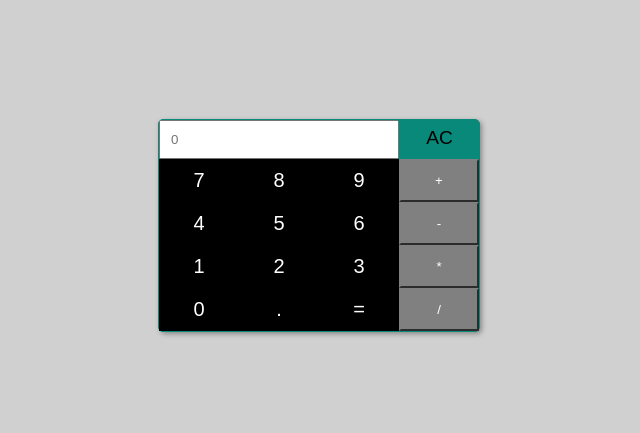
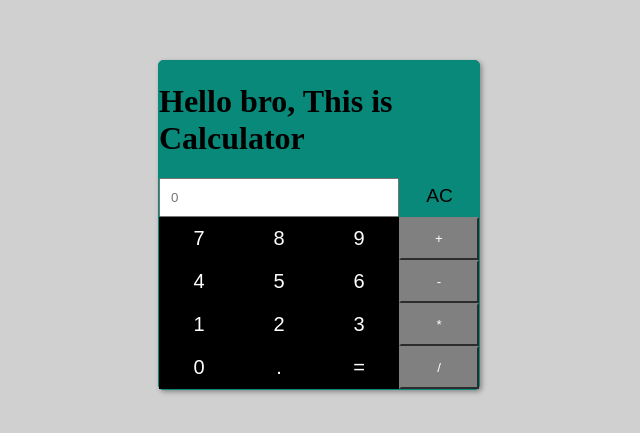
Before and after one commit to Khageswar-Nayak/calculator, a plain HTML site: page index.html in a window 1280 px wide. Shown: the part 175-608 px from the top of the page, without its empty margins (321-961 px from the left). Drawn offline with Linux system fonts and the light colour scheme.

Commit message:
Added Head

```diff
--- a/index.html
+++ b/index.html
@@ -10,6 +10,7 @@
 
 <body>
   <div class="calculator">
+    <h1>Hello bro, This is Calculator</h1>
     <input type="text" id="display" class="display" placeholder="0" readonly />
     <button class="btn-ac" onclick="clearDisplay()">AC</button>
     <div class="buttons">
```
